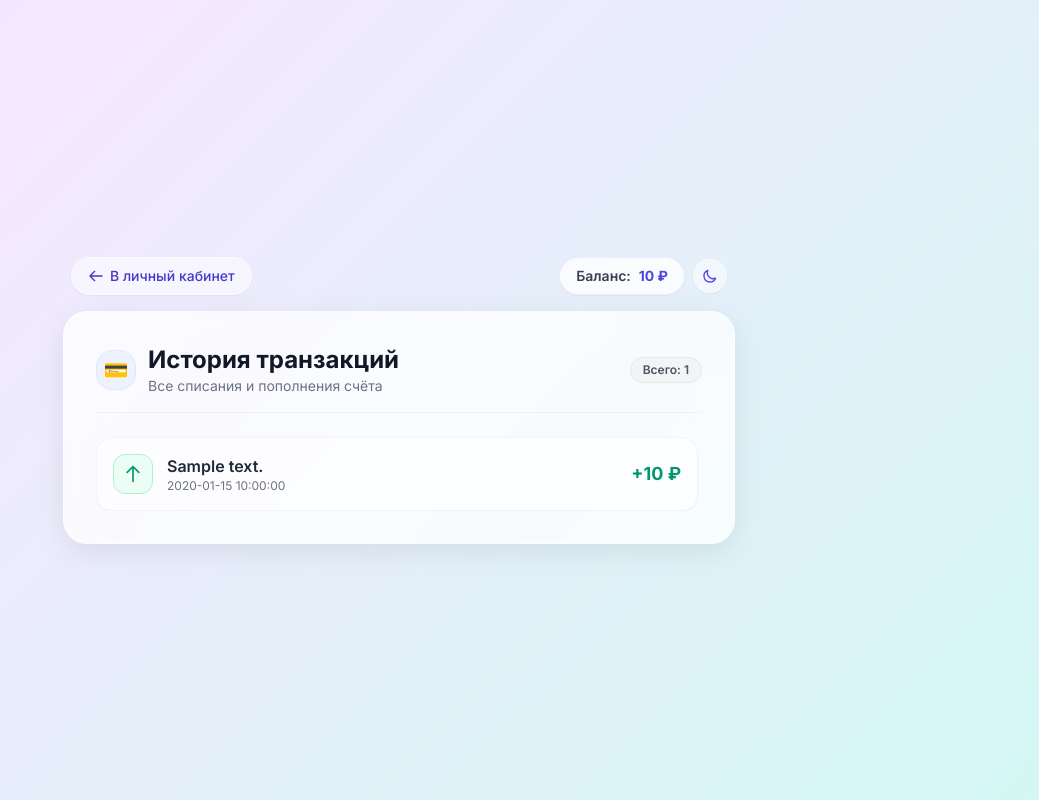
After one commit to CyclicOFF/archive, a Flask app: template src/archive/templates/history.html in a window 1280 px wide. The commit adds this page. Shown: the whole page, without its empty margins (241-1280 px from the left). Run offline with Flask 3, Linux system fonts and the light colour scheme; the template is opened without the code that fills it: most values are stand-ins (such as "Sample title", 1, 10 or a date in 2020); some libraries are stand-ins or nearby versions.

Commit message:
История транзакций

```diff
--- a/src/archive/app.py
+++ b/src/archive/app.py
@@ -60,6 +60,10 @@ class SQLiteCursorWrapper:
     @property
     def rowcount(self):
         return self._cur.rowcount
+
+    @property
+    def lastrowid(self):
+        return self._cur.lastrowid
 
     def close(self):
         self._cur.close()
@@ -156,6 +160,24 @@ def admin_required(f):
     return wrapper
 
 
+def log_transaction(user_id, amount, tx_type, description, cur=None):
+    """Вспомогательная функция для записи транзакции."""
+    close_at_end = False
+    if cur is None:
+        cnx = get_db()
+        cur = cnx.cursor()
+        close_at_end = True
+
+    cur.execute(
+        "INSERT INTO transactions (user_id, amount, type, description) VALUES (%s, %s, %s, %s)",
+        (user_id, amount, tx_type, description)
+    )
+
+    if close_at_end:
+        cnx.commit()
+        cur.close(); cnx.close()
+
+
 # ---------- Страницы ----------
 @app.route("/")
 def registration():
@@ -185,6 +207,37 @@ def profile():
         return redirect(url_for("login_page"))
 
     return render_template("profile.html", user=user)
+
+
+@app.route("/history")
+@login_required
+def history_page():
+    cnx = get_db()
+    cur = cnx.cursor(dictionary=True)
+    cur.execute(
+        "SELECT balance FROM users WHERE id = %s",
+        (session["user_id"],)
+    )
+    user = cur.fetchone()
+    if user is None:
+        cur.close(); cnx.close()
+        session.clear()
+        return redirect(url_for("login_page"))
+
+    cur.execute(
+        "SELECT id, amount, type, description, created_at "
+        "FROM transactions WHERE user_id = %s "
+        "ORDER BY id DESC",
+        (session["user_id"],)
+    )
+    transactions = cur.fetchall()
+    cur.close(); cnx.close()
+
+    return render_template(
+        "history.html",
+        balance=user["balance"],
+        transactions=transactions
+    )
 
 
 @app.route("/ai")
@@ -234,6 +287,9 @@ def user_register():
         "VALUES (%s, %s, %s, %s)",
         (name, lastname, email, password_hash)
     )
+    new_user_id = cur.lastrowid
+    # Записываем приветственный бонус в транзакции
+    log_transaction(new_user_id, 100, "welcome_bonus", "Приветственный бонус при регистрации", cur=cur)
     cnx.commit()
     cur.close(); cnx.close()
     return jsonify({"status": "ok", "redirect": "/login"})
@@ -354,6 +410,9 @@ def ai_request():
         (session["user_id"], "assistant", answer)
     )
 
+    # Записываем списание за запрос в транзакции
+    log_transaction(session["user_id"], -price, "ai_request", "Запрос к нейросети GigaChat", cur=cur)
+
     cnx.commit()
 
     cur.execute("SELECT balance FROM users WHERE id = %s",
@@ -463,14 +522,23 @@ def admin_set_balance(user_id):
 
     cnx = get_db()
     cur = cnx.cursor()
-    cur.execute("SELECT id FROM users WHERE id = %s", (user_id,))
-    if not cur.fetchone():
+    cur.execute("SELECT balance FROM users WHERE id = %s", (user_id,))
+    row = cur.fetchone()
+    if not row:
         cur.close(); cnx.close()
         return jsonify({"status": "error",
                         "message": "Пользователь не найден"}), 404
 
+    old_balance = row[0] if isinstance(row, (tuple, list)) else row["balance"]
+    diff = new_balance - old_balance
+
     cur.execute("UPDATE users SET balance = %s WHERE id = %s",
                 (new_balance, user_id))
+
+    if diff != 0:
+        desc = "Корректировка баланса администратором"
+        log_transaction(user_id, diff, "admin_adjustment", desc, cur=cur)
+
     cnx.commit()
     cur.close(); cnx.close()
 
--- /dev/null
+++ b/src/archive/templates/history.html
@@ -0,0 +1,160 @@
+<!DOCTYPE html>
+<html lang="ru">
+<head>
+    <meta charset="UTF-8">
+    <meta name="viewport" content="width=device-width, initial-scale=1.0">
+    <title>История транзакций</title>
+    <script>
+        if (localStorage.getItem('theme') === 'dark' || (!localStorage.getItem('theme') && window.matchMedia('(prefers-color-scheme: dark)').matches)) {
+            document.documentElement.classList.add('dark');
+        } else {
+            document.documentElement.classList.remove('dark');
+        }
+    </script>
+    <script src="https://cdn.tailwindcss.com"></script>
+    <script>
+        tailwind.config = {
+            darkMode: 'class',
+        }
+    </script>
+    <link href="https://fonts.googleapis.com/css2?family=Inter:wght@400;500;600;700&display=swap" rel="stylesheet">
+    <script src="https://cdn.jsdelivr.net/npm/sweetalert2@11"></script>
+    <script src="{{ url_for('static', filename='theme.js') }}"></script>
+    <style>
+        body {
+            font-family: 'Inter', sans-serif;
+            background: linear-gradient(135deg, #e0e7ff 0%, #f3e8ff 50%, #ccfbf1 100%);
+            background-size: 200% 200%;
+            animation: gradientMove 15s ease infinite;
+        }
+        .dark body {
+            background: linear-gradient(135deg, #0f172a 0%, #1e1b4b 50%, #111827 100%);
+            background-size: 200% 200%;
+            animation: gradientMove 15s ease infinite;
+        }
+        @keyframes gradientMove {
+            0% { background-position: 0% 50%; }
+            50% { background-position: 100% 50%; }
+            100% { background-position: 0% 50%; }
+        }
+        .glass-card {
+            background: rgba(255, 255, 255, 0.75);
+            backdrop-filter: blur(16px);
+            -webkit-backdrop-filter: blur(16px);
+            border: 1px solid rgba(255, 255, 255, 0.5);
+        }
+        .dark .glass-card {
+            background: rgba(30, 41, 59, 0.75);
+            backdrop-filter: blur(16px);
+            -webkit-backdrop-filter: blur(16px);
+            border: 1px solid rgba(255, 255, 255, 0.08);
+        }
+
+        /* Custom scrollbar for transaction list */
+        .custom-scroll::-webkit-scrollbar { width: 6px; }
+        .custom-scroll::-webkit-scrollbar-track { background: transparent; }
+        .custom-scroll::-webkit-scrollbar-thumb { background-color: rgba(156, 163, 175, 0.5); border-radius: 20px; }
+        .dark .custom-scroll::-webkit-scrollbar-thumb { background-color: rgba(100, 116, 139, 0.5); }
+    </style>
+</head>
+<body class="flex flex-col items-center justify-center min-h-screen p-4 text-gray-800 dark:text-gray-100 transition-colors duration-300">
+    <div class="w-full max-w-2xl my-auto py-6 relative z-10">
+
+        <!-- Header / Back button -->
+        <div class="flex justify-between items-center mb-4 px-2">
+            <a href="/profile" class="inline-flex items-center text-sm font-medium text-indigo-700 dark:text-indigo-300 hover:text-indigo-900 dark:hover:text-white transition-colors bg-white/50 dark:bg-slate-800/60 backdrop-blur-md px-4 py-2 rounded-full shadow-sm border border-white/50 dark:border-white/10">
+                <svg class="w-4 h-4 mr-1.5" fill="none" stroke="currentColor" viewBox="0 0 24 24"><path stroke-linecap="round" stroke-linejoin="round" stroke-width="2" d="M10 19l-7-7m0 0l7-7m-7 7h18"></path></svg>
+                В личный кабинет
+            </a>
+
+            <div class="flex items-center gap-2">
+                <!-- Баланс бейдж -->
+                <div class="bg-white/80 dark:bg-slate-800/80 border border-purple-100 dark:border-slate-700 px-4 py-2 rounded-full text-sm font-semibold text-gray-700 dark:text-gray-200 shadow-sm flex items-center gap-2">
+                    <span>Баланс:</span>
+                    <b class="text-indigo-600 dark:text-indigo-400">{{ balance }} ₽</b>
+                </div>
+
+                <!-- Кнопка темы -->
+                <button onclick="toggleTheme()" type="button" title="Сменить тему" class="p-2 rounded-full bg-white/50 dark:bg-slate-800/60 backdrop-blur-md border border-white/50 dark:border-white/10 text-gray-700 dark:text-amber-400 hover:scale-105 transition-all shadow-sm">
+                    <svg class="w-4 h-4 hidden dark:block" fill="none" stroke="currentColor" viewBox="0 0 24 24">
+                        <path stroke-linecap="round" stroke-linejoin="round" stroke-width="2" d="M12 3v1m0 16v1m9-9h-1M4 9h-1m15.364 6.364l-.707-.707M6.343 6.343l-.707-.707m12.728 0l-.707.707M6.343 17.657l-.707.707M16 12a4 4 0 11-8 0 4 4 0 018 0z"></path>
+                    </svg>
+                    <svg class="w-4 h-4 block dark:hidden text-indigo-600" fill="none" stroke="currentColor" viewBox="0 0 24 24">
+                        <path stroke-linecap="round" stroke-linejoin="round" stroke-width="2" d="M20.354 15.354A9 9 0 018.646 3.646 9.003 9.003 0 0012 21a9.003 9.003 0 008.354-5.646z"></path>
+                    </svg>
+                </button>
+            </div>
+        </div>
+
+        <!-- Main Card -->
+        <div class="glass-card rounded-3xl shadow-[0_8px_30px_rgb(0,0,0,0.08)] p-6 sm:p-8 relative overflow-hidden">
+
+            <div class="flex items-center justify-between mb-6 pb-4 border-b border-gray-200/50 dark:border-slate-700/50">
+                <div class="flex items-center gap-3">
+                    <div class="w-10 h-10 rounded-2xl bg-indigo-50 dark:bg-indigo-950/60 border border-indigo-100 dark:border-indigo-800 flex items-center justify-center text-xl">
+                        💳
+                    </div>
+                    <div>
+                        <h1 class="text-xl sm:text-2xl font-bold text-gray-900 dark:text-white">История транзакций</h1>
+                        <p class="text-xs sm:text-sm text-gray-500 dark:text-gray-400">Все списания и пополнения счёта</p>
+                    </div>
+                </div>
+                <span class="text-xs font-semibold px-3 py-1 bg-gray-100 dark:bg-slate-800 text-gray-600 dark:text-gray-300 rounded-full border border-gray-200 dark:border-slate-700">
+                    Всего: {{ transactions|length }}
+                </span>
+            </div>
+
+            <!-- Transactions List -->
+            <div class="space-y-3 max-h-[60vh] overflow-y-auto pr-1 custom-scroll">
+                {% if transactions and transactions|length > 0 %}
+                    {% for t in transactions %}
+                    <div class="p-4 rounded-2xl bg-white/60 dark:bg-slate-800/60 border border-gray-100 dark:border-slate-700/60 shadow-sm flex items-center justify-between gap-4 hover:bg-white/80 dark:hover:bg-slate-800/80 transition-all">
+                        <div class="flex items-center gap-3.5 min-w-0">
+                            <!-- Иконка типа транзакции -->
+                            {% if t.amount < 0 %}
+                            <div class="w-10 h-10 flex-shrink-0 rounded-xl bg-rose-50 dark:bg-rose-950/50 border border-rose-200 dark:border-rose-900/50 flex items-center justify-center text-rose-600 dark:text-rose-400 font-bold">
+                                <svg class="w-5 h-5" fill="none" stroke="currentColor" viewBox="0 0 24 24"><path stroke-linecap="round" stroke-linejoin="round" stroke-width="2" d="M19 14l-7 7m0 0l-7-7m7 7V3"></path></svg>
+                            </div>
+                            {% else %}
+                            <div class="w-10 h-10 flex-shrink-0 rounded-xl bg-emerald-50 dark:bg-emerald-950/50 border border-emerald-200 dark:border-emerald-900/50 flex items-center justify-center text-emerald-600 dark:text-emerald-400 font-bold">
+                                <svg class="w-5 h-5" fill="none" stroke="currentColor" viewBox="0 0 24 24"><path stroke-linecap="round" stroke-linejoin="round" stroke-width="2" d="M5 10l7-7m0 0l7 7m-7-7v18"></path></svg>
+                            </div>
+                            {% endif %}
+
+                            <div class="truncate">
+                                <div class="text-sm sm:text-base font-semibold text-gray-800 dark:text-gray-100 truncate">
+                                    {{ t.description }}
+                                </div>
+                                <div class="text-xs text-gray-500 dark:text-gray-400">
+                                    {{ t.created_at }}
+                                </div>
+                            </div>
+                        </div>
+
+                        <!-- Сумма -->
+                        <div class="flex-shrink-0 text-right">
+                            <span class="text-base sm:text-lg font-bold {{ 'text-rose-600 dark:text-rose-400' if t.amount < 0 else 'text-emerald-600 dark:text-emerald-400' }}">
+                                {{ '+' if t.amount > 0 else '' }}{{ t.amount }} ₽
+                            </span>
+                        </div>
+                    </div>
+                    {% endfor %}
+                {% else %}
+                    <!-- Пустое состояние -->
+                    <div class="py-16 flex flex-col items-center justify-center text-center text-gray-400 dark:text-gray-500">
+                        <div class="w-16 h-16 bg-white/50 dark:bg-slate-800/50 rounded-2xl flex items-center justify-center mb-4 shadow-sm border border-white dark:border-slate-700">
+                            <span class="text-3xl">🧾</span>
+                        </div>
+                        <p class="font-medium text-base mb-1">История транзакций пуста</p>
+                        <p class="text-xs text-gray-500 dark:text-gray-400 max-w-xs">Транзакции за запросы к нейросети и изменения баланса будут отображаться здесь.</p>
+                    </div>
+                {% endif %}
+            </div>
+
+        </div>
+
+    </div>
+
+    <script src="https://cdnjs.cloudflare.com/ajax/libs/jquery/3.7.1/jquery.min.js"></script>
+</body>
+</html>
--- a/src/archive/templates/profile.html
+++ b/src/archive/templates/profile.html
@@ -97,7 +97,7 @@
         </a>
         {% endif %}
 
-        <div class="grid grid-cols-1 sm:grid-cols-2 gap-4 mb-8 relative z-10">
+        <div class="grid grid-cols-1 sm:grid-cols-2 gap-4 mb-4 relative z-10">
             <button id="send-money-btn" type="button" class="bg-white/80 dark:bg-slate-800/80 text-teal-700 dark:text-teal-300 hover:bg-teal-50 dark:hover:bg-slate-700/60 font-semibold py-3.5 rounded-xl transition-colors border border-gray-200 dark:border-slate-700 shadow-sm">
                 💸 Отдать деньги
             </button>
@@ -105,6 +105,10 @@
                 ✨ Спросить нейросеть
             </a>
         </div>
+
+        <a href="/history" class="relative z-10 block w-full text-center bg-white/80 dark:bg-slate-800/80 text-indigo-700 dark:text-indigo-300 hover:bg-indigo-50 dark:hover:bg-slate-700/60 font-semibold py-3.5 rounded-xl transition-colors mb-8 border border-gray-200 dark:border-slate-700 shadow-sm">
+            🧾 История транзакций
+        </a>
 
         <a href="/logout" class="relative z-10 block text-center text-gray-500 dark:text-gray-400 hover:text-gray-700 dark:hover:text-gray-200 font-medium text-sm transition-colors">
             Выйти из аккаунта
```
Also changed, not shown: setup_db.py (+64 -23 lines), setup_local_db.py (+13 -0 lines).
